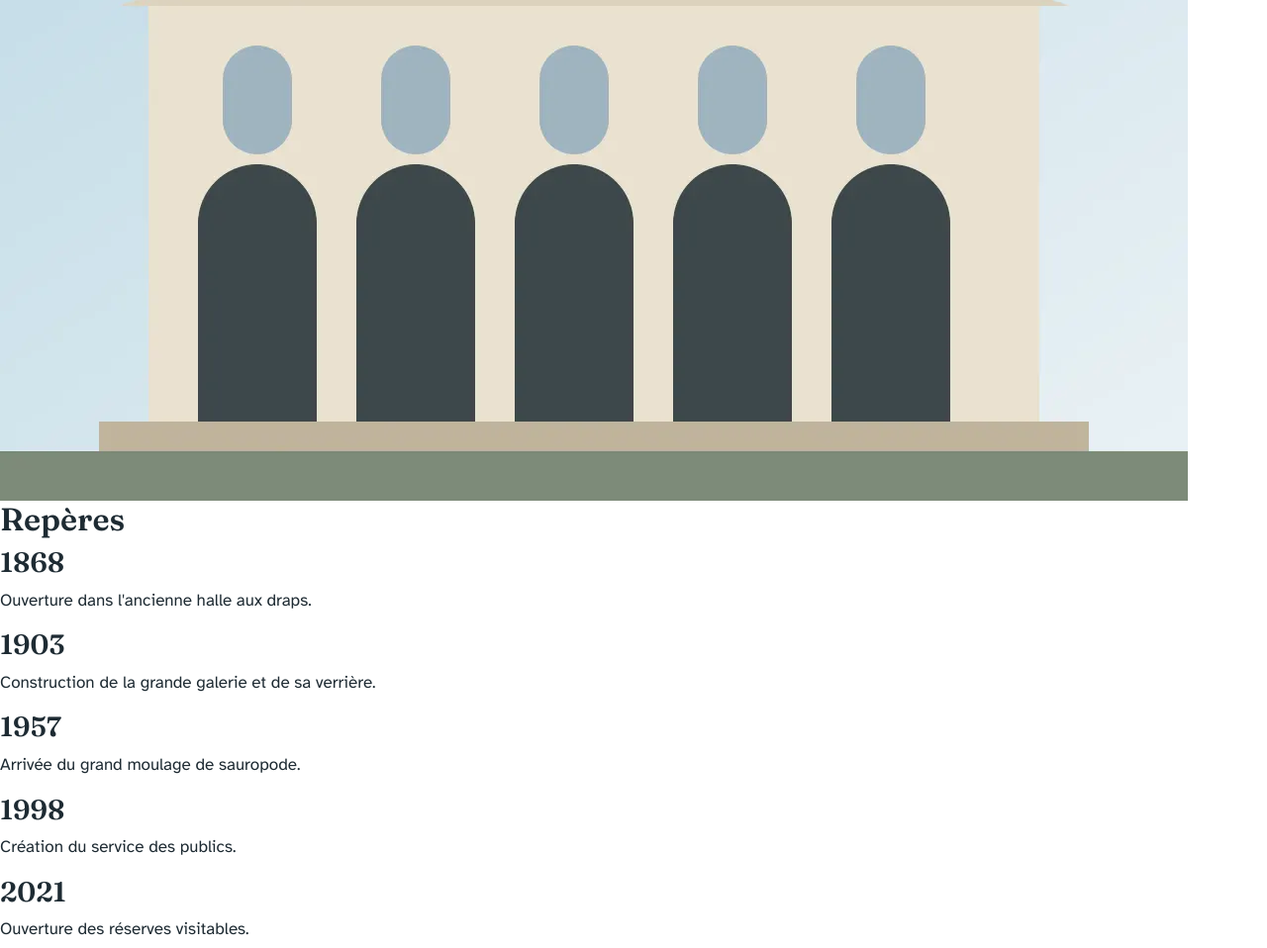
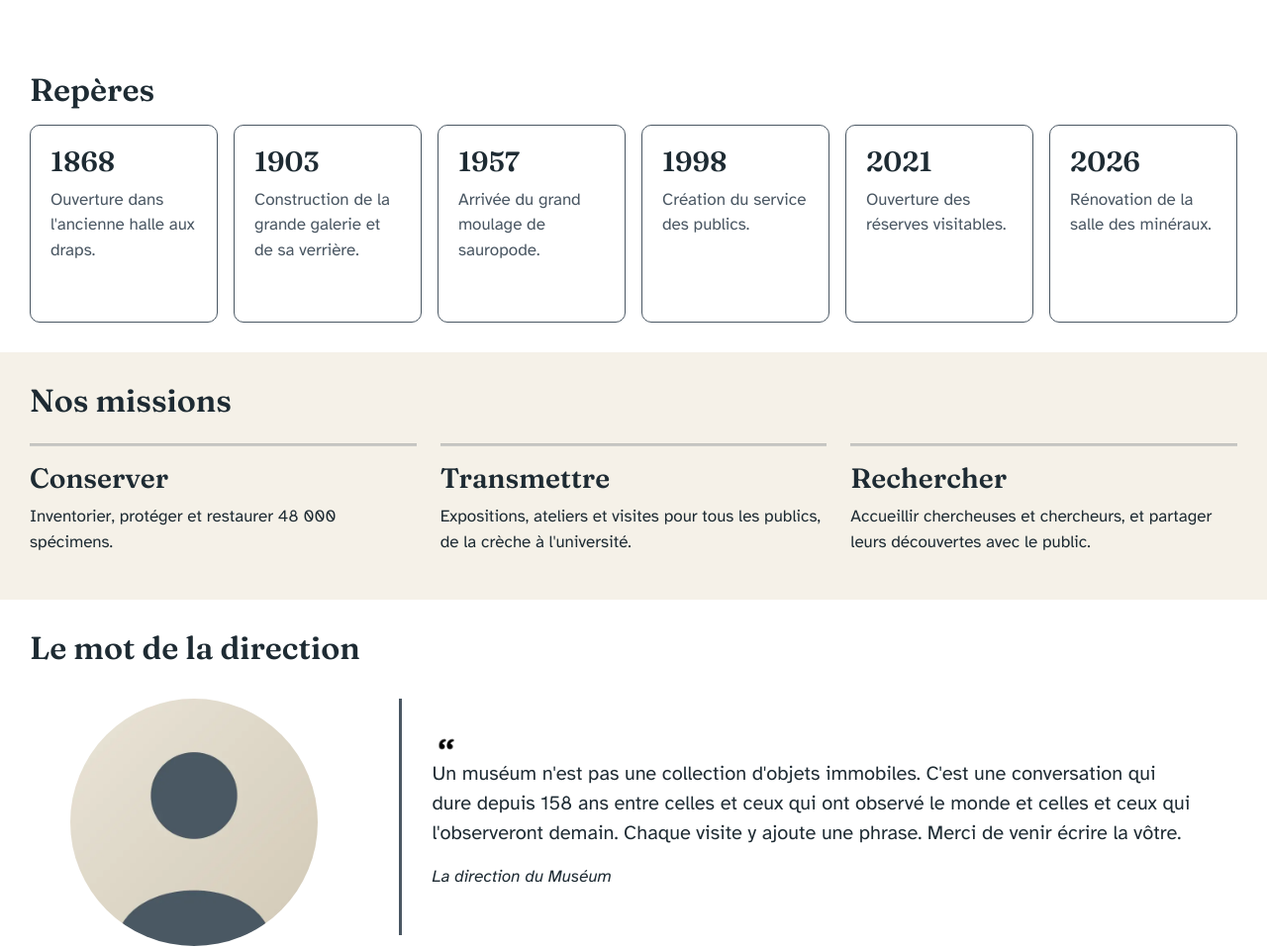
Before and after one commit to Saymone21/museum-valbrune, a plain HTML site: page le-museum.html in a window 1280 px wide. Shown: the part 760-1718 px from the top of the page at 99% size. Drawn offline with nearby package versions, Linux system fonts and the light colour scheme.

Commit message:
fin CSS page Le museum + CSS page Expositions

```diff
--- a/assets/css/style.css
+++ b/assets/css/style.css
@@ -97,28 +97,32 @@ h1, h2, h3, .h1, .h2, .h3 { font-family: "Fraunces", Georgia, serif; }
 --bs-btn-active-bg: var(--mv-lichen-fonce);
 --bs-btn-active-border-color: var(--mv-lichen-fonce);
 --bs-btn-border-radius: 8px;
-  padding: 10px 0px;
+  padding: 10px 20px;
 }
 
 .btn-secondary {
---bs-btn-secondary-bg: white;
---bs-btn-secondary-color: var(--mv-encre);
---bs-btn-secondary-border-color: var(--mv-encre);
-  padding: 10px 0px;
+--bs-btn-bg: white;
+--bs-btn-color: var(--mv-encre);
+--bs-btn-border-color: var(--mv-encre);
+  padding: 10px 20px;
 }
 
 .btn-primary a, .btn-secondary a {
     text-decoration: none;
 }
 
+.btn-primary a:hover, .btn-secondary a:hover{
+  color: white;
+}
 
 .btn-badge{
   border-radius: 100px;
   border: 1px solid var(--mv-ardoise);
-  padding: 5px;
   background-color: var(--mv-ocre);
   color: var(--mv-encre);
-  margin: 10px 0px;
+  margin: 5px 0px;
+  min-width: 120px;
+
 }
 
 .entete {
@@ -153,7 +157,7 @@ header a.active {
   display: flex;
 }
 
-/* index */
+/* Page Index */
 
 .bandeauPrincipal {
   display: flex;
@@ -165,7 +169,6 @@ header a.active {
 .bandeauPrincipal>div {
   padding: 50px;
 }
-
 
 .aLAffiche {
   padding: 50px;
@@ -213,7 +216,6 @@ header a.active {
   margin: 10px 0px;
 }
 
-
 .prepareVisite {
   background-color: var(--mv-craie);
   text-align: center;
@@ -224,6 +226,114 @@ header a.active {
   margin-top: 40px ;
 }
 
+
+/* Page Le Museum */
+
+
+.histoire {
+  padding: 50px 30px;
+}
+
+.histoireDescriptif {
+  display: flex;
+  flex-direction: column;
+  justify-content: center;
+  padding: 10px 0px;
+  padding: 30px;
+}
+
+.histoireImage {
+  display: flex;
+  flex-direction: column;
+  justify-content: center;
+}
+
+.reperes {
+  padding: 30px;
+}
+
+.repere {
+  border: 1px solid var(--mv-ardoise);
+  border-radius: 10px;
+  padding: 20px;
+  height: 200px;
+}
+
+.mission {
+  padding: 30px;
+  background-color: var(--mv-craie);
+}
+
+.mission hr {
+  height: 3px;
+  background-color: var(--mv-ardoise);
+}
+
+.motDirection {
+  padding: 30px;
+}
+
+.motDirection .row {
+  display: flex;
+  justify-content: space-around;
+}
+
+
+.motDirection .row>img {
+  max-height: 250px;
+  width:auto;
+}
+
+.motDirection figure img{
+  max-height: 30px;
+}
+
+.motDirection figure {
+  border-left: 3px solid var(--mv-ardoise);
+  padding: 30px;
+  display: flex;
+  flex-direction: column;
+  justify-content: center;
+}
+
+/* Page Expositions */
+
+.sommairePage{
+  padding: 10px 0px;
+}
+
+.sommairePage ul {
+  margin: 0;
+}
+
+.expoPermanentes, .expoTemporaires {
+  padding: 10px 0px 0px 30px;
+}
+
+.expoPermanentes .btn-badge, .expoTemporaires .btn-badge {
+  width: 25%;
+}
+
+.expoPermanentes .card {
+  margin: 30px 0px;
+}
+
+.expoPermanentes .card-title,.expoPermanentes .card-text, .expoTemporaires .card-title,.expoTemporaires .card-text{
+  margin: 5px 0px;
+}
+
+.expoTemporaires {
+  padding: 0px 30px 30px 30px;
+}
+
+.expoTemporaires .card {
+  margin: 20px 0px;
+}
+
+.visiteGroupe {
+  background-color: var(--mv-craie);
+  padding: 30px;
+}
 
 /* Page Infos Pratiques */
 
@@ -269,7 +379,7 @@ tr:last-child>td {
 }
 
 .acces {
-  padding: 30px;
+  padding: 50px 30px;
 }
 
 .accesTexte {
--- a/le-museum.html
+++ b/le-museum.html
@@ -55,8 +55,9 @@
         <p>Un lieu de science ouvert à toutes et à tous, au bord du quai des Tanneurs.</p>
     </section>
 
-    <section>
-        <div>
+    <section class="histoire container-fluid">
+      <div class="row gx-5">
+        <div class="histoireDescriptif col-6">
             <h2>Notre histoire</h2>
             <p>Fondé en 1868 dans l'ancienne halle aux draps, le Muséum n'a jamais
             vraiment cessé de déménager… à l'intérieur de ses propres murs.</p>
@@ -65,55 +66,68 @@
             d'un objet sur dix est exposé : le reste est conservé dans les réserves, où il est
             étudié, restauré et prêté à d'autres musées.</p>
         </div>
-        <div>
+        <div class="histoireImage col-6">
             <img src="assets/img/museum-facade.webp" alt="Façade du Muséum de Valbrune">
         </div>
+      </div>
     </section>
 
-    <section>
+    <section class="reperes container-fluid">
         <h2>Repères</h2>
-        <div>
-            <div>
+        <div class="row gx-3 mt-3">
+          <div class="col-2">
+            <div class="repere">
                 <h3>1868</h3>
-                <p>Ouverture dans l'ancienne halle aux draps.</p>
+                <p class="texteSecondaire">Ouverture dans l'ancienne halle aux draps.</p>
             </div>
-            <div>
+          </div>
+          <div class="col-2">
+            <div class="repere">
                 <h3>1903</h3>
-                <p>Construction de la grande galerie et de sa verrière.</p>
+                <p class="texteSecondaire">Construction de la grande galerie et de sa verrière.</p>
             </div>
-            <div>
+          </div>
+          <div class="col-2">
+            <div class="repere">
                 <h3>1957</h3>
-                <p>Arrivée du grand moulage de sauropode.</p>
+                <p class="texteSecondaire">Arrivée du grand moulage de sauropode.</p>
             </div>
-            <div>
-                <h3>1998</h3>
-                <p>Création du service des publics.</p>
+          </div>
+            <div class="col-2">
+              <div class="repere">
+                  <h3>1998</h3>
+                  <p class="texteSecondaire">Création du service des publics.</p>
+              </div>
             </div>
-            <div>
-                <h3>2021</h3>
-                <p>Ouverture des réserves visitables.</p>
+            <div class="col-2">
+              <div class="repere">
+                  <h3>2021</h3>
+                  <p class="texteSecondaire">Ouverture des réserves visitables.</p>
+              </div>
             </div>
-            <div>
-                <h3>2026</h3>
-                <p>Rénovation de la salle des minéraux.</p>
+            <div class="col-2">
+              <div class="repere">
+                  <h3>2026</h3>
+                  <p class="texteSecondaire">Rénovation de la salle des minéraux.</p>
+              </div>
             </div>
         </div>
     </section>
 
-    <section>
+    <section class="mission container-fluid">
         <h2>Nos missions</h2>
-        <div>
-            <div>
+        <div class="row gx-4">
+            <div class="col-4">
                 <hr>
                 <h3>Conserver</h3>
                 <p>Inventorier, protéger et restaurer 48 000 spécimens.</p>
             </div>
-            <div>
+            <div class="col-4">
                 <hr>
                 <h3>Transmettre</h3>
                 <p>Expositions, ateliers et visites pour tous les publics, de la crèche à l'université.</p>
             </div>
-            <div>
+            <div class="col-4">
                 <hr>
                 <h3>Rechercher</h3>
                 <p>Accueillir chercheuses et chercheurs, et partager leurs découvertes avec le
@@ -122,12 +136,14 @@
         </div>
     </section>
 
-    <section>
+    <section class="motDirection">
         <h2>Le mot de la direction</h2>
-        <div>
-            <img src="assets/img/portrait-direction.webp" alt="Portrait de la direction du Muséum de Valbrune"  class="rounded-circle">
-            <figure>
-                <blockquote>
+        <div class="container-fluid pt-4">
+          <div class="row gx-5">
+            <img src="assets/img/portrait-direction.webp" alt="Portrait de la direction du Muséum de Valbrune"  class="rounded-circle col-4">
+            <figure class="col-8">
+                <blockquote class="blockquote"cite="">
+                    <img src="assets/icones/guillemets.png" alt="">
                     <p>Un muséum n'est pas une collection d'objets immobiles. C'est une
                     conversation qui dure depuis 158 ans entre celles et ceux qui ont observé le
                     monde et celles et ceux qui l'observeront demain. Chaque visite y ajoute une
@@ -135,6 +151,7 @@
                 </blockquote>
                 <p><cite>La direction du Muséum</cite></p>
             </figure>
+          </div>
         </div>
     </section>
 
```
Also changed, not shown: expositions.html (+37 -17 lines), assets/icones/guillemets.png (added), 1 other file.
